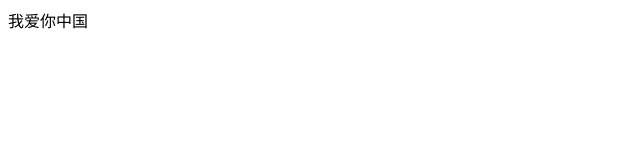
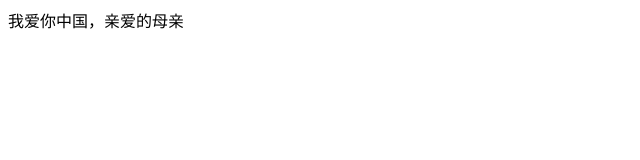
Before and after one commit to jiaolei666/getTest, a plain HTML site: page index.html in a window 1280 px wide. Shown: the whole page, without its empty margins (0-640 px from the left). Drawn offline with Linux system fonts and the light colour scheme.

Commit message:
the second time

```diff
--- a/index.html
+++ b/index.html
@@ -7,6 +7,6 @@
     <title>Document</title>
 </head>
 <body>
-    我爱你中国
+    我爱你中国，亲爱的母亲
 </body>
 </html>
```
